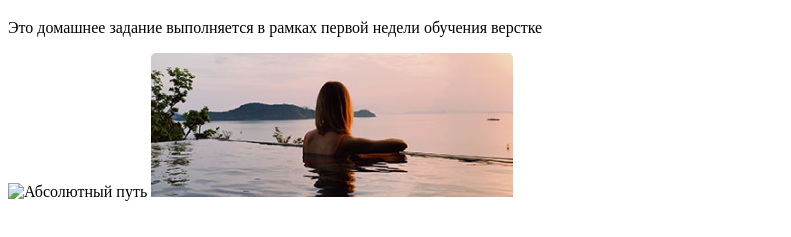
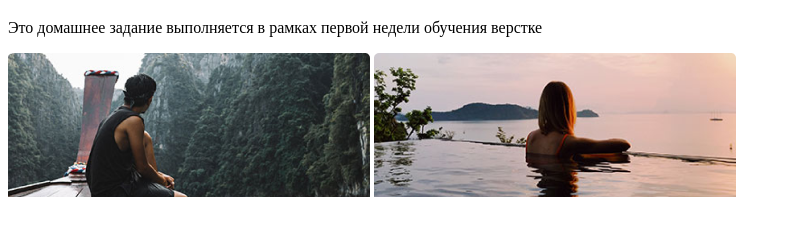
Before and after one commit to Ekzistenc/Project-Asia, a plain HTML site: page folder/inner/index.html in a window 1280 px wide. Shown: the part 61-298 px from the top of the page, without its empty margins (0-791 px from the left). Drawn offline with Linux system fonts and the light colour scheme.

Commit message:
Add files via upload

```diff
--- a/folder/inner/index.html
+++ b/folder/inner/index.html
@@ -8,7 +8,7 @@
 <body>
 	<h1>Домашнее задание</h1>
 	<p>Это домашнее задание выполняется в рамках первой недели обучения верстке</p>
-	<img src="img/img1.png" alt="Абсолютный путь">
+	<img src="/project-asia/img/img1.png" alt="Абсолютный путь">
 	<img src="../../img/img2.png" alt="Относительный путь">
 </body>
 </html>
```
